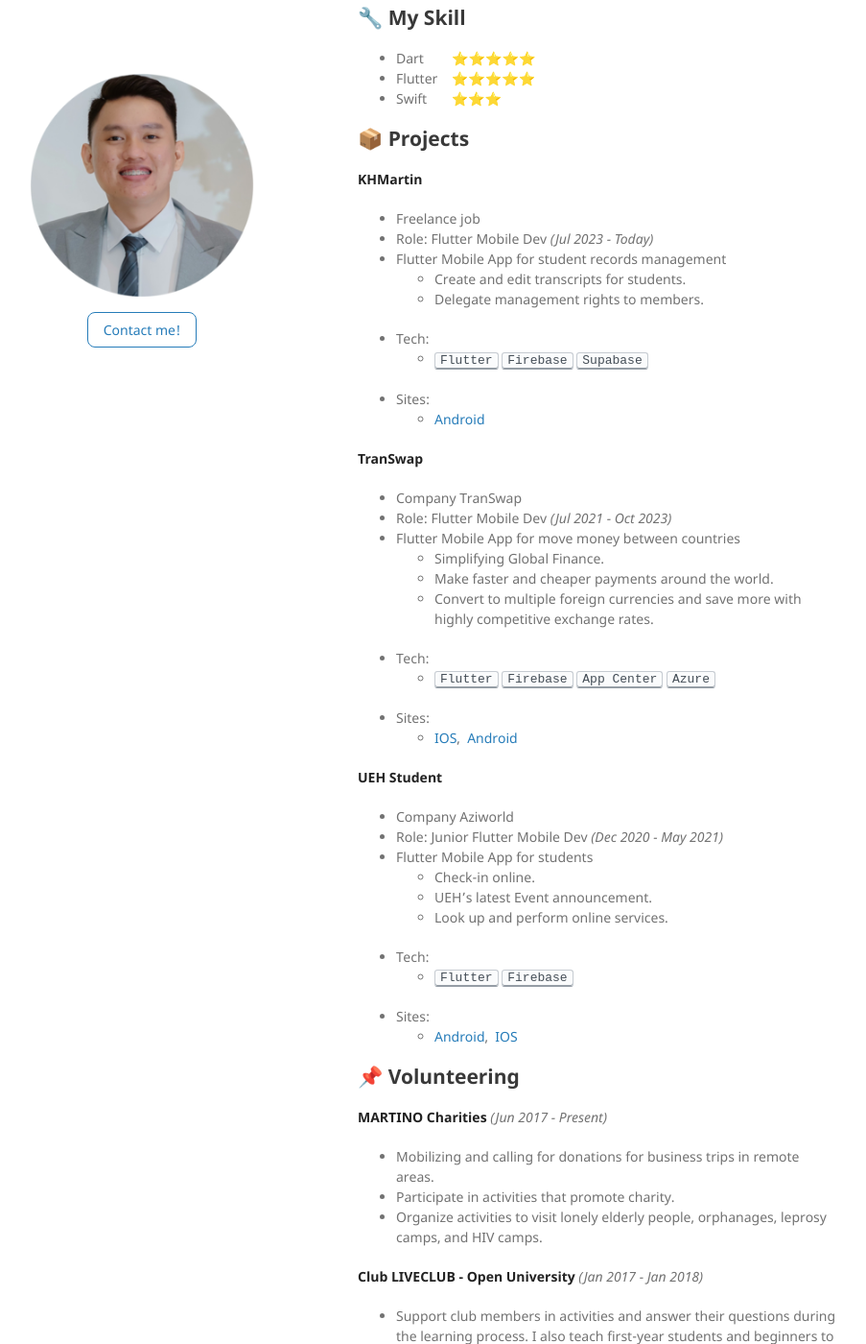
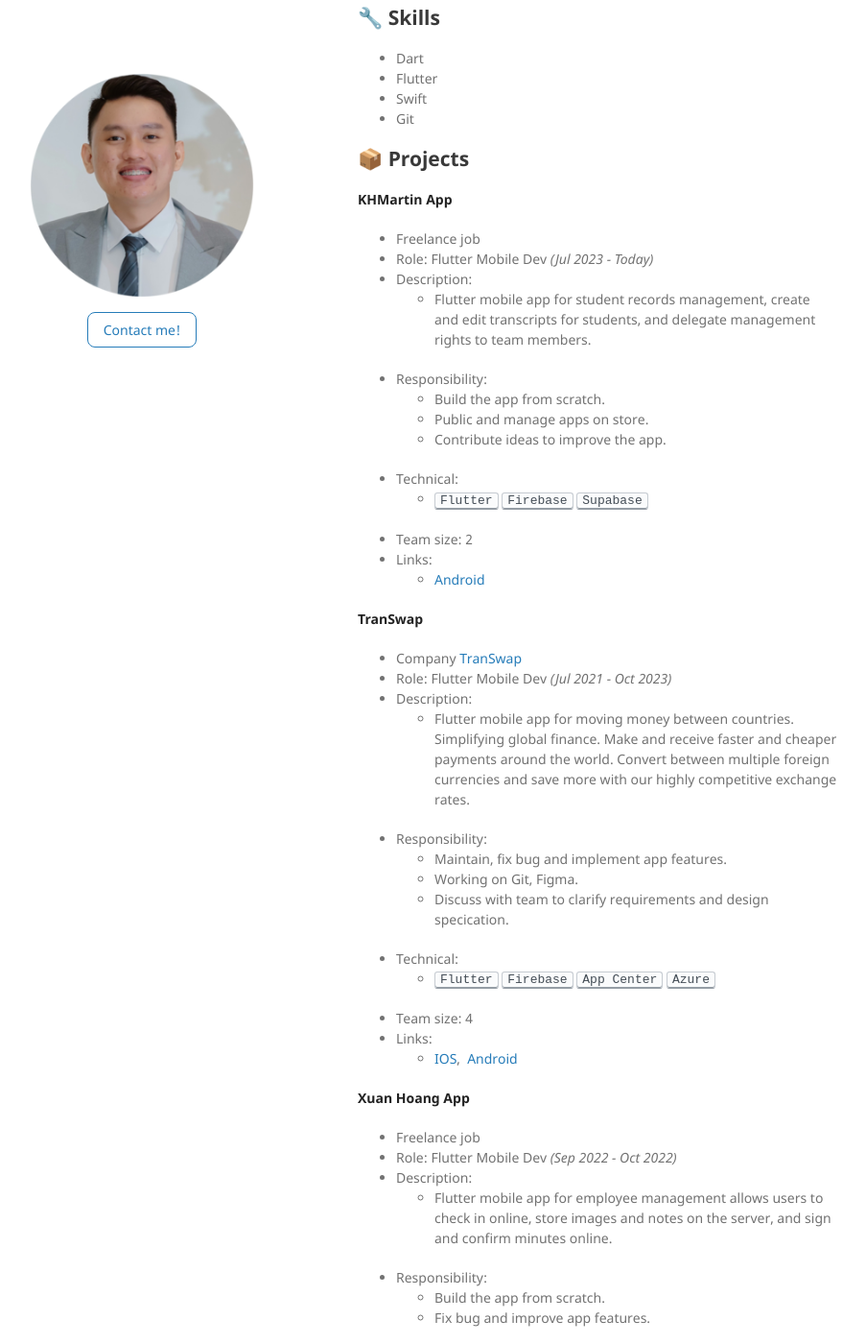
Before and after one commit to nhantruong1298/nhantruong1298.github.io, a Jekyll site: the page built from index.md, in a window 1280 px wide and 1400 px high, scrolled down 260 px. Shown: the whole window at 96% size, without its empty margins (197-1100 px from the left). Built offline with Jekyll 4.4.1, drawn with Linux system fonts in a browser that asks for light colours; some of the changed text lies outside the part shown.

Commit message:
update info

```diff
--- a/index.md
+++ b/index.md
@@ -1,64 +1,95 @@
 ---
 layout: default
 ---
+
 <br>
 
 ## 👨 About
-  I'm Nhan Truong. I've been working as a Flutter mobile developer for three years. My duties included creating interfaces following designs, integrating APIs, and building and deploying products to the app store. I've always been interested in creating software, which is why I chose to follow this career path.
 
-## 🔧 My Skill
-  - Dart &nbsp;&nbsp;&nbsp;&nbsp;&nbsp;&nbsp;&nbsp;⭐⭐⭐⭐⭐
-  - Flutter &nbsp;&nbsp;&nbsp;⭐⭐⭐⭐⭐
-  - Swift &nbsp;&nbsp;&nbsp;&nbsp;&nbsp;&nbsp;⭐⭐⭐
+I'm Nhan Truong. I've been working as a Flutter mobile developer for three years. My duties included creating interfaces following designs, integrating APIs, and building and deploying products to the app store. I've always been interested in creating software, which is why I chose to follow this career path.
+
+## 🔧 Skills
+
+- Dart
+- Flutter
+- Swift
+- Git
 
 ## 📦 Projects
-**KHMartin** <br>
-  - Freelance job
-  - Role: Flutter Mobile Dev _(Jul 2023 - Today)_
-  - Flutter Mobile App for student records management
-    - Create and edit transcripts for students.
-    - Delegate management rights to members.
-  - Tech:
-    - <kbd>Flutter</kbd> <kbd>Firebase</kbd> <kbd>Supabase</kbd>
-  - Sites: <br>
-    - [Android](https://play.google.com/store/apps/details?id=com.martin_charity_community)
+
+**KHMartin App** <br>
+
+- Freelance job
+- Role: Flutter Mobile Dev _(Jul 2023 - Today)_
+- Description:
+  - Flutter mobile app for student records management, create and edit transcripts for students, and delegate management rights to team members.
+- Responsibility:
+  - Build the app from scratch.
+  - Public and manage apps on store.
+  - Contribute ideas to improve the app.
+- Technical:
+  - <kbd>Flutter</kbd> <kbd>Firebase</kbd> <kbd>Supabase</kbd>
+- Team size: 2
+- Links: <br>
+  - [Android](https://play.google.com/store/apps/details?id=com.martin_charity_community)
 
 **TranSwap** <br>
-  - Company TranSwap
-  - Role: Flutter Mobile Dev _(Jul 2021 - Oct 2023)_
-  - Flutter Mobile App for move money between countries
-    - Simplifying Global Finance.
-    - Make faster and cheaper payments around the world.
-    - Convert to multiple foreign currencies and save more with highly competitive exchange rates.
-  - Tech:
-    - <kbd>Flutter</kbd> <kbd>Firebase</kbd> <kbd>App Center</kbd> <kbd>Azure</kbd>
-  - Sites: <br>
-    - [IOS](https://apps.apple.com/app/id1564013302),&nbsp; [Android](https://play.google.com/store/apps/details?id=com.transwap.luna)
+
+- Company [TranSwap](https://www.transwap.com/)
+- Role: Flutter Mobile Dev _(Jul 2021 - Oct 2023)_
+- Description:
+  - Flutter mobile app for moving money between countries. Simplifying global finance. Make and receive faster and cheaper payments around the world. Convert between multiple foreign currencies and save more with our highly competitive exchange rates.
+- Responsibility:
+  - Maintain, fix bug and implement app features.
+  - Working on Git, Figma.
+  - Discuss with team to clarify requirements and design specication.
+- Technical:
+  - <kbd>Flutter</kbd> <kbd>Firebase</kbd> <kbd>App Center</kbd> <kbd>Azure</kbd>
+- Team size: 4
+- Links: <br>
+  - [IOS](https://apps.apple.com/app/id1564013302),&nbsp;
+    [Android](https://play.google.com/store/apps/details?id=com.transwap.luna)
+
+**Xuan Hoang App** <br>
+
+- Freelance job
+- Role: Flutter Mobile Dev _(Sep 2022 - Oct 2022)_
+- Description:
+  - Flutter mobile app for employee management allows users to check in online, store images and notes on the server, and sign and confirm minutes online.
+- Responsibility:
+  - Build the app from scratch.
+  - Fix bug and improve app features.
+- Technical:
+  - <kbd>Flutter</kbd>
+- Team size: 2
 
 **UEH Student** <br>
-  - Company Aziworld
-  - Role: Junior Flutter Mobile Dev _(Dec 2020 - May 2021)_
-  - Flutter Mobile App for students
-    - Check-in online.
-    - UEH's latest Event announcement.
-    - Look up and perform online services.
-  - Tech:
-    - <kbd>Flutter</kbd> <kbd>Firebase</kbd>
-  - Sites: <br>
-    - [Android](https://play.google.com/store/apps/details?id=vn.edu.ueh.student&hl=vi&gl=US),&nbsp; [IOS](https://apps.apple.com/us/app/ueh-student/id1560073124)
 
+- Company [Aziworld](http://aziworld.com/)
+- Role: Junior Flutter Mobile Dev _(Dec 2020 - May 2021)_
+- Description:
+  - Flutter mobile app allows students to check in online, get UEH's latest event announcements, and look up and perform online services.
+- Technical:
+  - <kbd>Flutter</kbd> <kbd>Firebase</kbd>
+- Team size: 4
+- Links: <br>
+  - [Android](https://play.google.com/store/apps/details?id=vn.edu.ueh.student&hl=vi&gl=US),&nbsp;
+    [IOS](https://apps.apple.com/us/app/ueh-student/id1560073124)
 
 ## 📌 Volunteering
 
-**MARTINO Charities**  _(Jun 2017 - Present)_<br>
-  - Mobilizing and calling for donations for business trips in remote areas.
-  - Participate in activities that promote charity.
-  - Organize activities to visit lonely elderly people, orphanages, leprosy camps, and HIV camps.
+**Martin Charities** _(Jun 2017 - Present)_<br>
 
-**Club LIVECLUB - Open University**  _(Jan 2017 - Jan 2018)_<br>
-  - Support club members in activities and answer their questions during the learning process. I also teach first-year students and beginners to learn programming, including how to learn and debug code.
+- Mobilizing and calling for donations for business trips in remote areas.
+- Participate in activities that promote charity.
+- Organize activities to visit lonely elderly people, orphanages, leprosy camps, and HIV camps.
+
+**Club LIVECLUB - Open University** _(Jan 2017 - Jan 2018)_<br>
+
+- Support club members in activities and answer their questions during the learning process. I also teach first-year students and beginners to learn programming, including how to learn and debug code.
   <br><br>
 
 ## 🧑‍🎓 Education
+
 **Computer science**<br>
 [Open University](https://ou.edu.vn/) - Ho Chi Minh, VietNam _(Dec 2016)_ <br>
```
Also changed, not shown: README.md (deleted).
